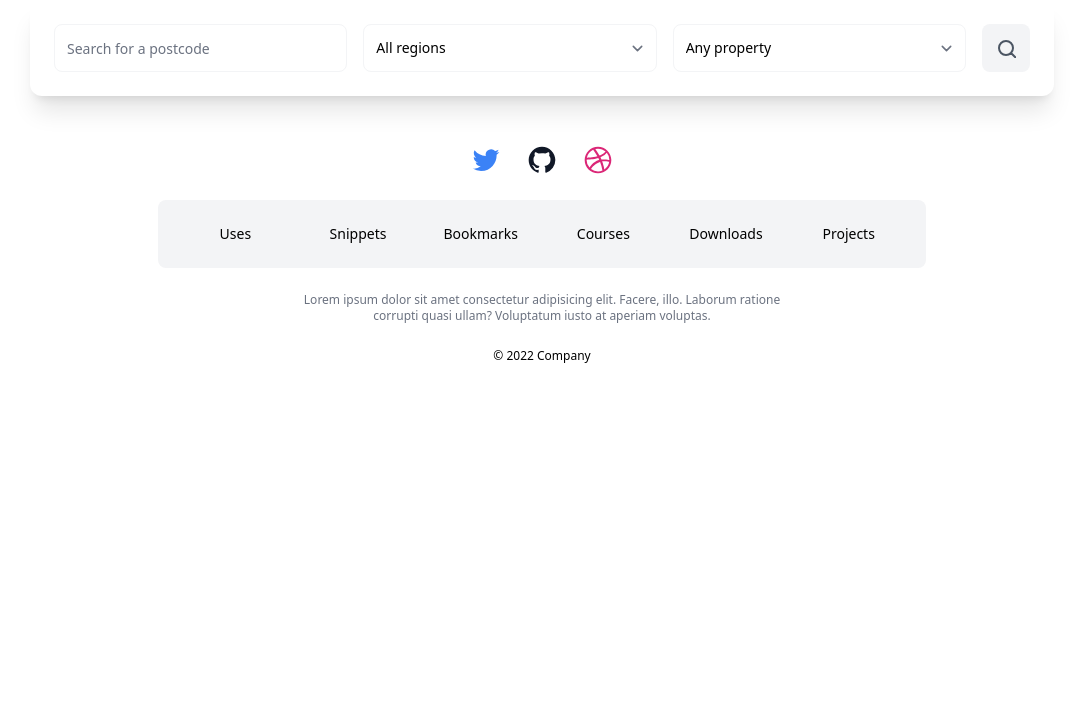
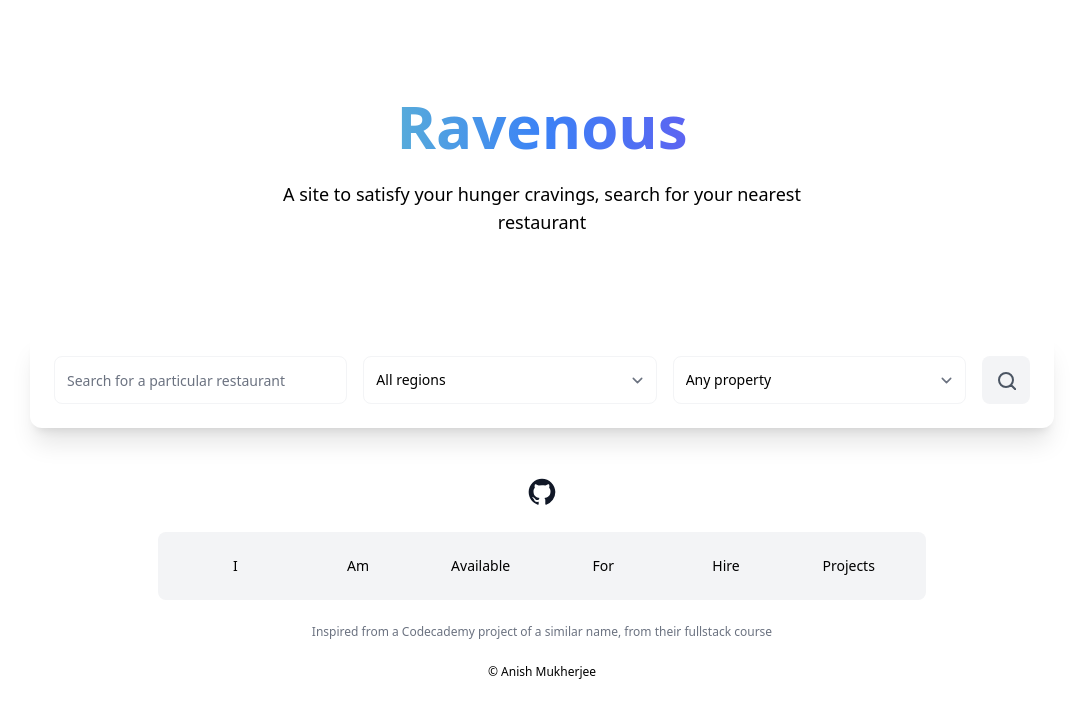
Before and after one commit to Anish-Mukherjee/Ravenous, a React (Create React App) app: page / in a window 1280 px wide. Shown: the top 718 px of the page, without its empty margins (98-1181 px from the left). Built offline with nearby package versions, Linux system fonts and the light colour scheme.

Commit message:
Added header

```diff
--- a/src/App.js
+++ b/src/App.js
@@ -1,11 +1,13 @@
 import React, { Component } from 'react'
 import Footer from './components/Footer/Footer'
+import Header from './components/Header/Header'
 import SearchBar from './components/SearchBar/SearchBar'
 
 export default class App extends Component {
     render() {
         return (
             <div>
+                <Header />
                 <SearchBar />
                 <Footer />
             </div>
--- a/src/components/Footer/Footer.js
+++ b/src/components/Footer/Footer.js
@@ -7,15 +7,9 @@ const Footer = () => {
                 <div class="max-w-screen-xl px-4 py-12 mx-auto sm:px-6 lg:px-8">
                     <div class="max-w-3xl mx-auto space-y-6">
                         <div class="flex justify-center space-x-6">
-                            <a class="text-blue-500 hover:text-opacity-75" href="" target="_blank" rel="noreferrer">
-                                <span class="sr-only"> Twitter </span>
 
-                                <svg class="w-8 h-8" fill="currentColor" viewBox="0 0 24 24" aria-hidden="true">
-                                    <path d="M8.29 20.251c7.547 0 11.675-6.253 11.675-11.675 0-.178 0-.355-.012-.53A8.348 8.348 0 0022 5.92a8.19 8.19 0 01-2.357.646 4.118 4.118 0 001.804-2.27 8.224 8.224 0 01-2.605.996 4.107 4.107 0 00-6.993 3.743 11.65 11.65 0 01-8.457-4.287 4.106 4.106 0 001.27 5.477A4.072 4.072 0 012.8 9.713v.052a4.105 4.105 0 003.292 4.022 4.095 4.095 0 01-1.853.07 4.108 4.108 0 003.834 2.85A8.233 8.233 0 012 18.407a11.616 11.616 0 006.29 1.84" />
-                                </svg>
-                            </a>
 
-                            <a class="text-gray-900 hover:text-opacity-75" href="" target="_blank" rel="noreferrer">
+                            <a class="text-gray-900 hover:text-opacity-75" href="https://github.com/Anish-Mukherjee" target="_blank" rel="noreferrer">
                                 <span class="sr-only"> GitHub </span>
 
                                 <svg class="w-8 h-8" fill="currentColor" viewBox="0 0 24 24" aria-hidden="true">
@@ -23,31 +17,24 @@ const Footer = () => {
                                 </svg>
                             </a>
 
-                            <a class="text-pink-600 hover:text-opacity-75" href="" target="_blank" rel="noreferrer">
-                                <span class="sr-only"> Dribbble </span>
 
-                                <svg class="w-8 h-8" fill="currentColor" viewBox="0 0 24 24" aria-hidden="true">
-                                    <path fill-rule="evenodd" d="M12 2C6.48 2 2 6.48 2 12s4.48 10 10 10c5.51 0 10-4.48 10-10S17.51 2 12 2zm6.605 4.61a8.502 8.502 0 011.93 5.314c-.281-.054-3.101-.629-5.943-.271-.065-.141-.12-.293-.184-.445a25.416 25.416 0 00-.564-1.236c3.145-1.28 4.577-3.124 4.761-3.362zM12 3.475c2.17 0 4.154.813 5.662 2.148-.152.216-1.443 1.941-4.48 3.08-1.399-2.57-2.95-4.675-3.189-5A8.687 8.687 0 0112 3.475zm-3.633.803a53.896 53.896 0 013.167 4.935c-3.992 1.063-7.517 1.04-7.896 1.04a8.581 8.581 0 014.729-5.975zM3.453 12.01v-.26c.37.01 4.512.065 8.775-1.215.25.477.477.965.694 1.453-.109.033-.228.065-.336.098-4.404 1.42-6.747 5.303-6.942 5.629a8.522 8.522 0 01-2.19-5.705zM12 20.547a8.482 8.482 0 01-5.239-1.8c.152-.315 1.888-3.656 6.703-5.337.022-.01.033-.01.054-.022a35.318 35.318 0 011.823 6.475 8.4 8.4 0 01-3.341.684zm4.761-1.465c-.086-.52-.542-3.015-1.659-6.084 2.679-.423 5.022.271 5.314.369a8.468 8.468 0 01-3.655 5.715z" clip-rule="evenodd" />
-                                </svg>
-                            </a>
                         </div>
 
                         <nav class="grid grid-cols-2 gap-4 p-6 text-sm font-medium bg-gray-100 rounded-lg sm:grid-cols-3 lg:grid-cols-6">
-                            <a class="hover:opacity-75" href=""> Uses </a>
-                            <a class="hover:opacity-75" href=""> Snippets </a>
-                            <a class="hover:opacity-75" href=""> Bookmarks </a>
-                            <a class="hover:opacity-75" href=""> Courses </a>
-                            <a class="hover:opacity-75" href=""> Downloads </a>
+                            <a class="hover:opacity-75" href=""> I </a>
+                            <a class="hover:opacity-75" href=""> Am </a>
+                            <a class="hover:opacity-75" href=""> Available </a>
+                            <a class="hover:opacity-75" href=""> For </a>
+                            <a class="hover:opacity-75" href=""> Hire </a>
                             <a class="hover:opacity-75" href=""> Projects </a>
                         </nav>
 
                         <p class="max-w-lg mx-auto text-xs text-gray-500">
-                            Lorem ipsum dolor sit amet consectetur adipisicing elit. Facere, illo. Laborum ratione corrupti quasi ullam?
-                            Voluptatum iusto at aperiam voluptas.
+                            Inspired from a Codecademy project of a similar name, from their fullstack course
                         </p>
 
                         <p class="text-xs font-medium">
-                            &copy; 2022 Company
+                            &copy; Anish Mukherjee
                         </p>
                     </div>
                 </div>
--- /dev/null
+++ b/src/components/Header/Header.js
@@ -0,0 +1,25 @@
+import React from 'react'
+
+const Header = () => {
+    return (
+        <div>
+            <section>
+                <div class="max-w-screen-xl px-4 py-24 mx-auto sm:px-6 lg:px-8">
+                    <div class="max-w-3xl mx-auto text-center">
+                        <h1
+                            class="text-3xl font-extrabold text-transparent sm:text-6xl bg-clip-text bg-gradient-to-r from-green-300 via-blue-500 to-purple-600"
+                        >
+                            Ravenous
+                        </h1>
+
+                        <p class="max-w-xl mx-auto mt-6 text-lg">
+                            A site to satisfy your hunger cravings, search for your nearest restaurant
+                        </p>
+                    </div>
+                </div>
+            </section>
+        </div>
+    )
+}
+
+export default Header
--- a/src/components/SearchBar/SearchBar.js
+++ b/src/components/SearchBar/SearchBar.js
@@ -11,7 +11,7 @@ export default class SearchBar extends Component {
 						<input
 							class="w-full h-12 text-sm border-gray-100 rounded-lg"
 							id="search"
-							placeholder="Search for a postcode"
+							placeholder="Search for a particular restaurant"
 							type="text"
 						/>
 					</div>
```
Also changed, not shown: src/components/SearchBar/SearchBar.css (deleted, +0 -97 lines).
